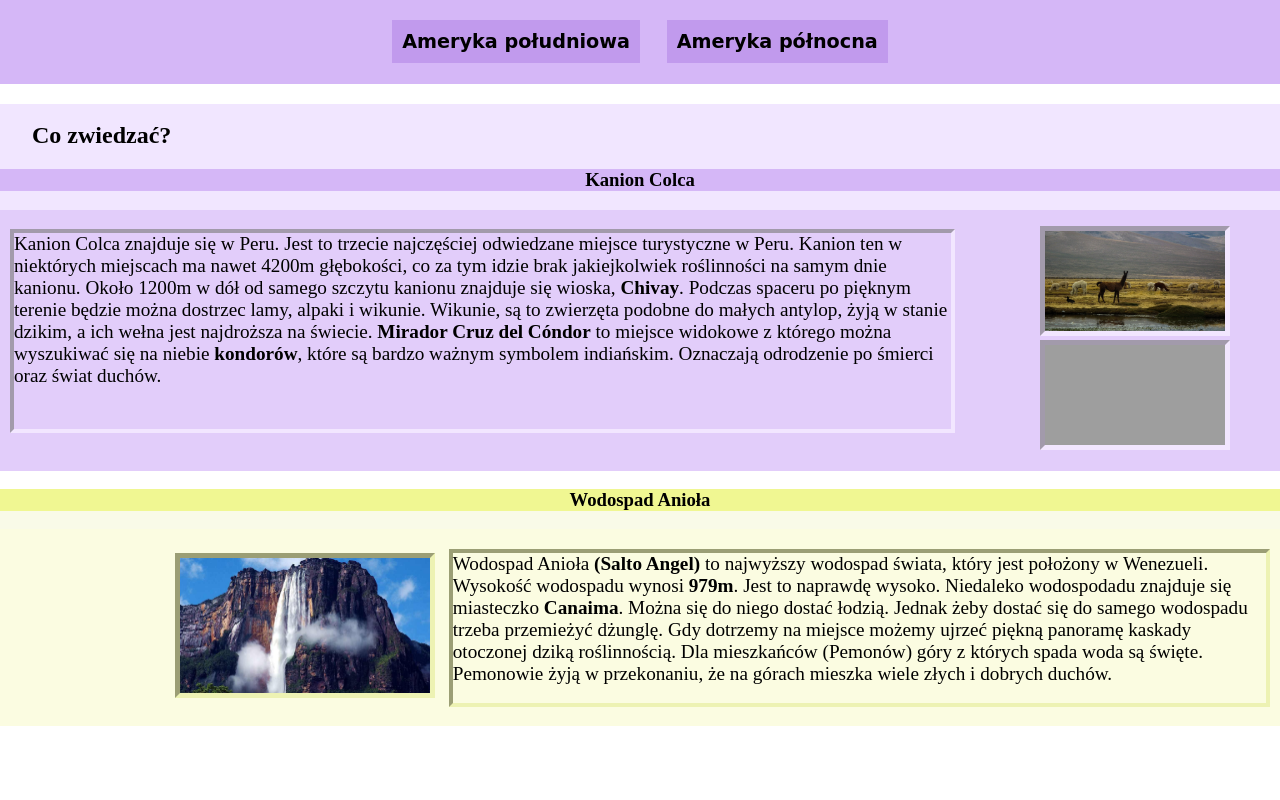
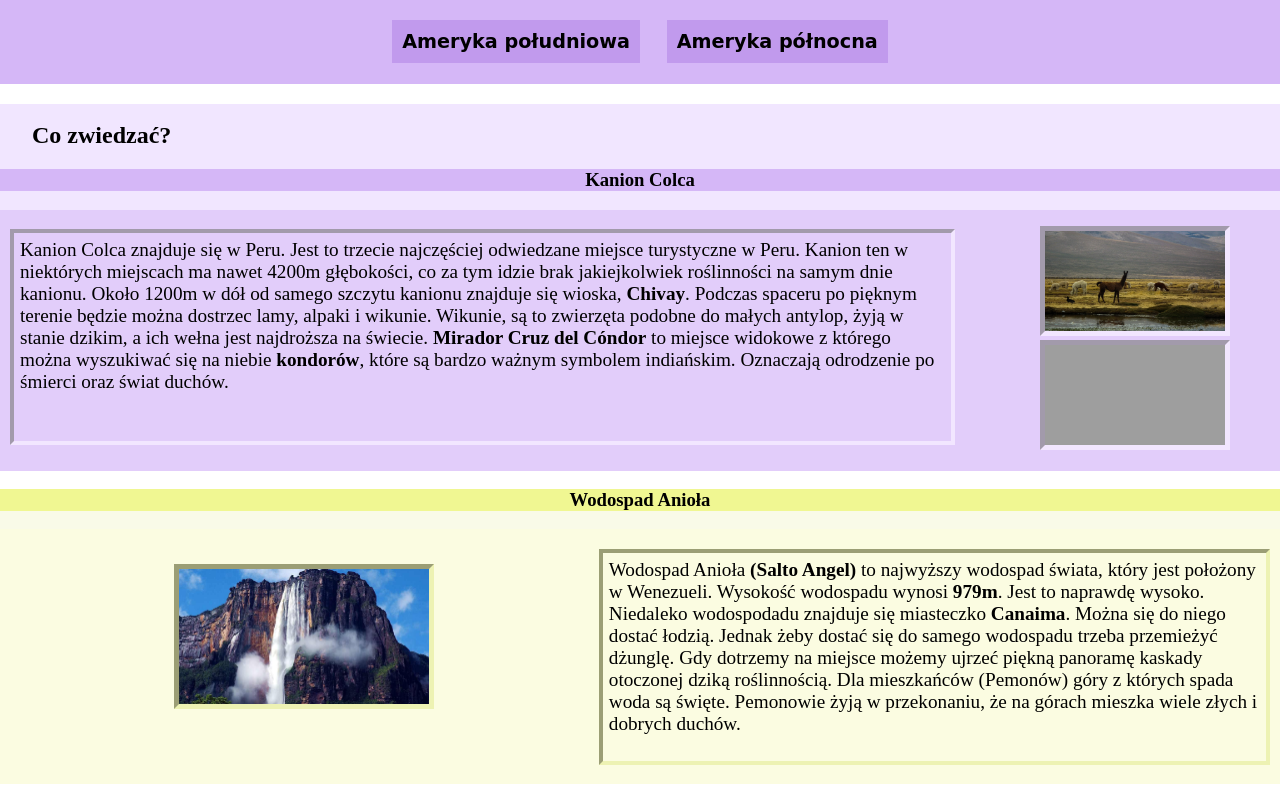
Before and after one commit to GosiaSapiecha/homepage-wtf3, a plain HTML site: page index.html in a window 1280 px wide. Drawn offline with Linux system fonts and the light colour scheme; grey boxes are pictures that could not be loaded.

Commit message:
Added padding to text in borders

```diff
--- a/style.css
+++ b/style.css
@@ -5,6 +5,7 @@
 .purple_text_border {
   border: 4px inset #f2e6ff;
   min-height: 196px;
+  padding: 6px;
 }
 
 .div_flexbox_purple {
@@ -40,8 +41,7 @@ h3 {
 #d {
   width: 25%;
   float: right;
-  padding-top: 0.6%;
-  padding-left: 165px;
+  padding: 1.5% 165px 0.6% 13%;
 }
 
 .background_purple_article {
@@ -87,7 +87,8 @@ h2 {
 
 .yellow_text_border {
   border: 4px inset #edf2b3;
-  min-height: 150px;
+  min-height: 196px;
+  padding: 6px;
 }
 
 .background_yellow_article {
@@ -148,6 +149,7 @@ h2 {
 .green_text_border {
   border: 6px double #7bbd7f;
   min-height: 200px;
+  padding: 6px;
 }
 
 .background_green_article {
```
Also changed, not shown: ameryka_polnocna.html (+8 -4 lines).
